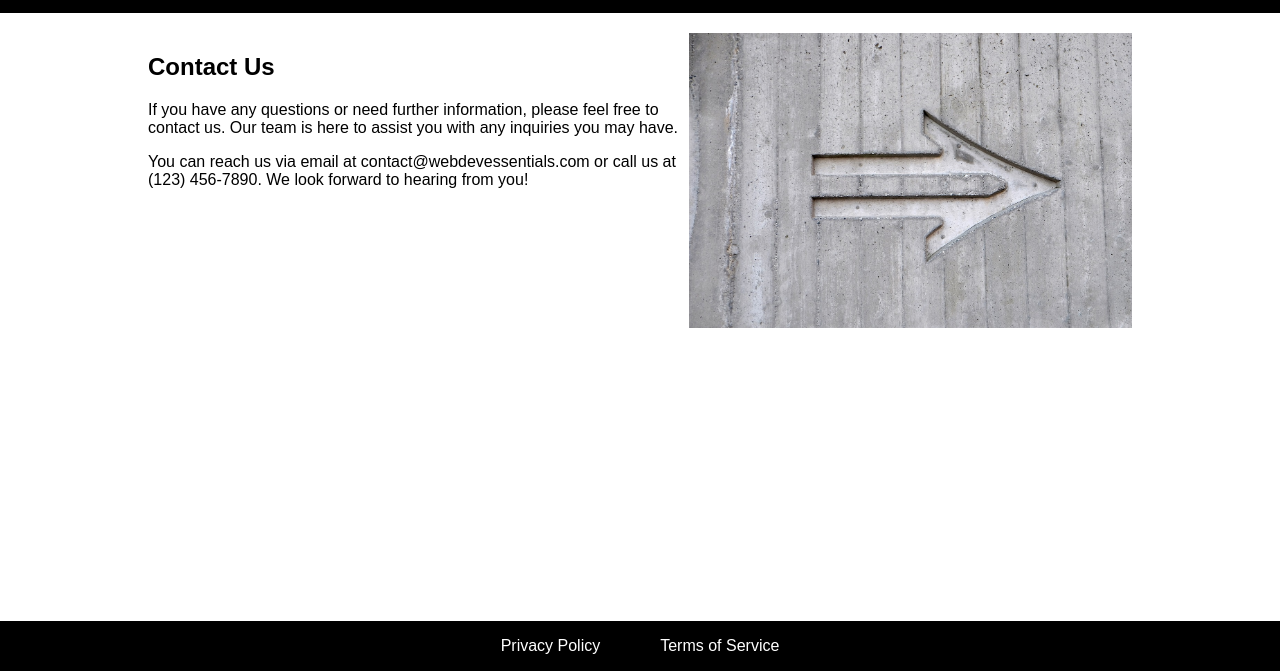
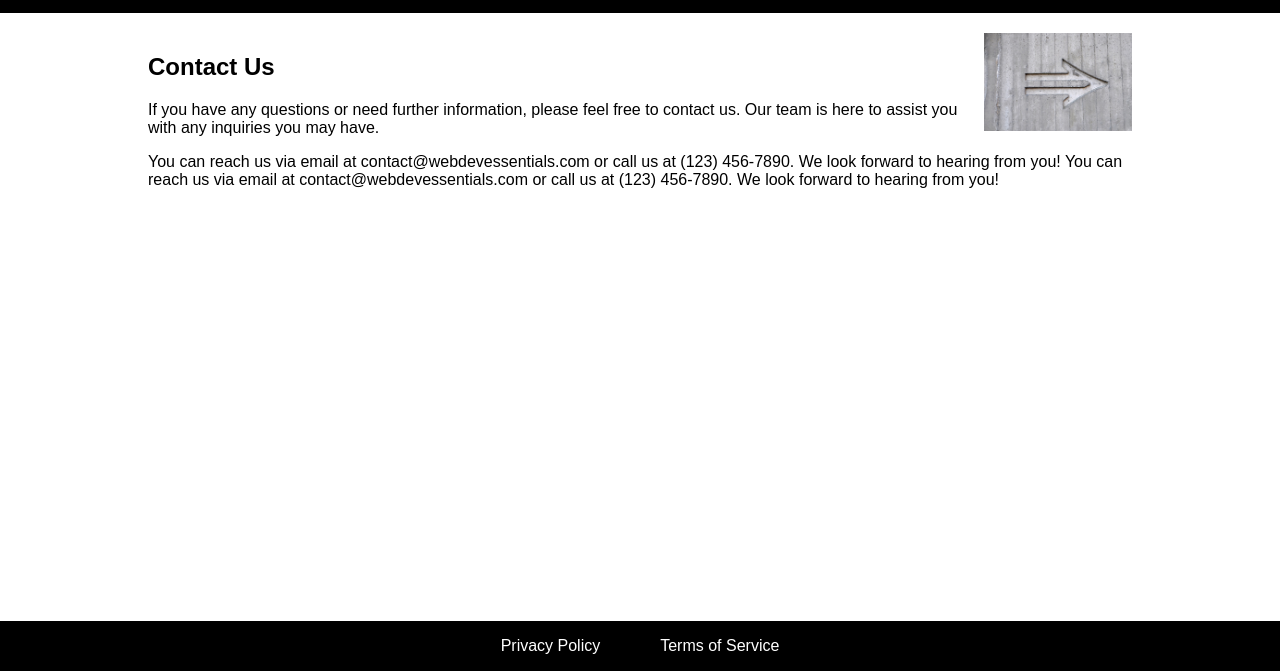
Before and after one commit to kkaiki/flexbox-layouts, a plain HTML site: page contact.html in a window 1280 px wide. Shown: the part 129-800 px from the top of the page. Drawn offline with Linux system fonts and the light colour scheme.

Commit message:
feat: implement of 4. Floated Right + Flexbox

```diff
--- a/contact.html
+++ b/contact.html
@@ -33,7 +33,7 @@
             If you have any questions or need further information, please feel free to contact us. Our team is here to assist you with any inquiries you may have.
         </p>
         <p>
-            You can reach us via email at contact@webdevessentials.com or call us at (123) 456-7890. We look forward to hearing from you!
+            You can reach us via email at contact@webdevessentials.com or call us at (123) 456-7890. We look forward to hearing from you! You can reach us via email at contact@webdevessentials.com or call us at (123) 456-7890. We look forward to hearing from you!
         </p>
     </section>
 </main>
--- a/styles.css
+++ b/styles.css
@@ -155,7 +155,7 @@ h1 {
 .float-right {
     float: right;
     margin-left: 10px;
-    width: 45%;
+    width: 15%;
     height: auto;
 }
 
```
